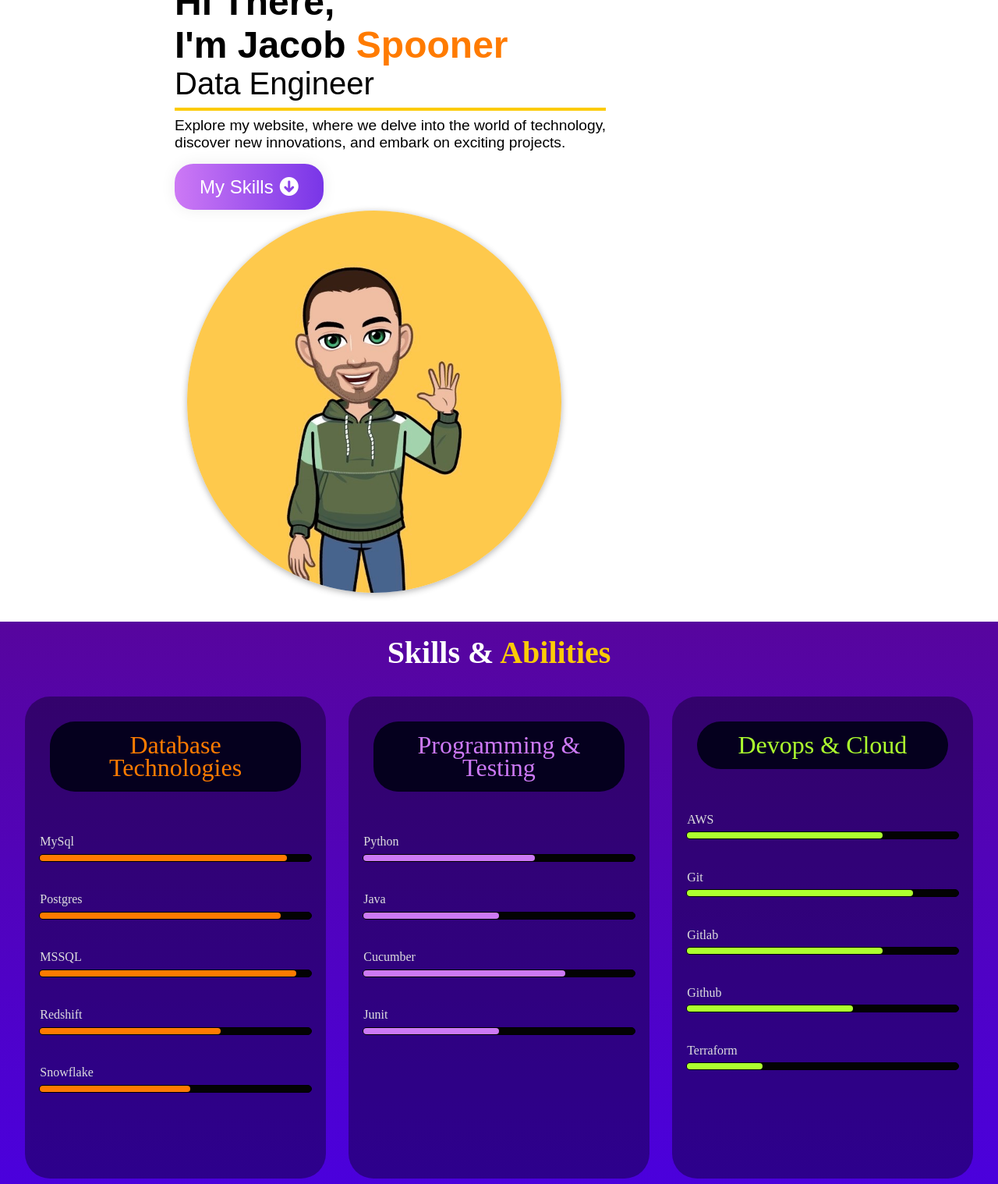
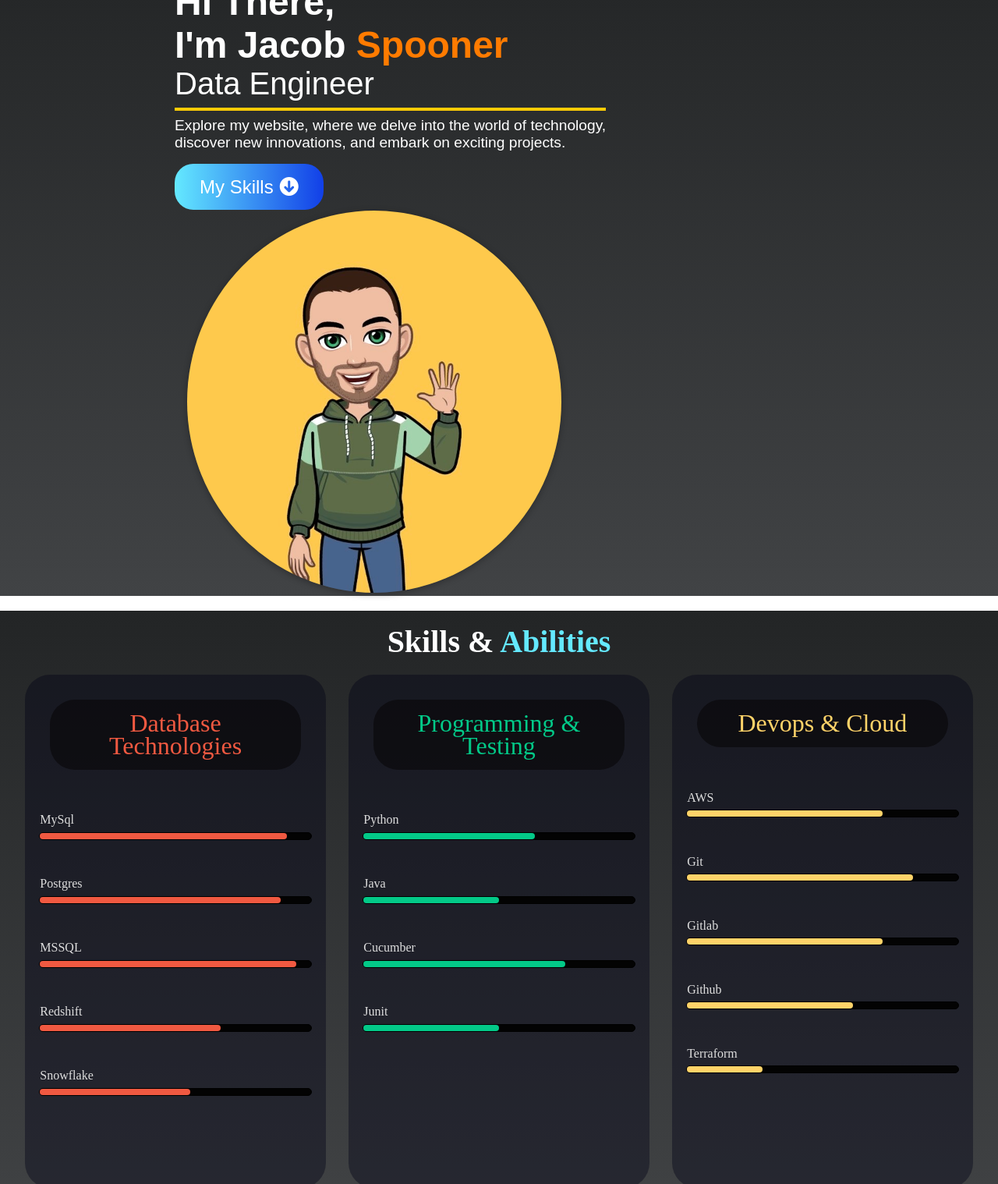
Before and after one commit to JSpooner11/Personal-Website, a plain HTML site: page index.html in a window 1280 px wide. Shown: the part 65-1583 px from the top of the page at 78% size. Drawn offline with Linux system fonts and the light colour scheme; a small style sheet from the web is missing; a web font is replaced by a local one.

Commit message:
Change colour design

```diff
--- a/assets/css/master.css
+++ b/assets/css/master.css
@@ -113,6 +113,7 @@ header  .social-icons a {
     gap: 1rem;
     min-height: 100vh;
     align-items: center;
+    background: linear-gradient(to bottom, #232526, #414345);
   }
 
 
@@ -131,12 +132,13 @@ header  .social-icons a {
     font-family: "Nunito", sans-serif;
     padding-left: 14rem;
     padding-top: 0rem;
-    color: black;
+    color: white;
 }
 
 .home .intro h2 {
     margin-bottom: 0;
     font-size: 3rem;
+    color: white;
 
 }
 
@@ -149,7 +151,7 @@ header  .social-icons a {
     font-size: 2.5rem;
     margin-top: 0rem;
     font-weight: normal;
-    color: black;
+    color: white;
 }
 
 .linebreak {
@@ -161,19 +163,18 @@ header  .social-icons a {
 
 .home .intro p {
     font-size: 1.2rem;
-    color: black;
+    color: white;
     margin-top: 0.5rem;
     margin-bottom: 2rem;
 }
 
 .home .btn  {
-    background-image: linear-gradient(to right, #cd79f5 0%, #7734e7  51%, #cd79f5  100%);
+    background-image: linear-gradient(to right, #64E9FF 0%, #103CE7  51%, #64E9FF  100%);
     padding: 1rem 2rem;
     text-align: center;
     transition: 0.5s;
     background-size: 200% auto;
     color: white;
-    box-shadow: 0 0 20px #eee;
     border-radius: 1.5rem;
     width: 15rem;
     font-size: 1.5rem;
@@ -200,18 +201,22 @@ header  .social-icons a {
 
 /* Skills section Starts */
 .skills {
-  background: linear-gradient(to bottom, #57059e, #4a00e0);
+  background: linear-gradient(to bottom, #232526, #414345);
   color:#fff;
+  height: auto;
+  font-family: "Trirong", serif;
 }
 
 .skills h1 {
   font-size: 2.5rem;
   text-align: center;
   padding-top: 1rem;
+  margin-bottom: 1.2rem;
+  margin-top: 1.2rem;
 }
 
 .skills h1 span{
-  color: #fccb06;
+  color: #64E9FF;
 }
 
 .skills .container {
@@ -246,8 +251,8 @@ header  .social-icons a {
   font-size: 2rem;
   font-weight: normal;
   text-align:center;
-  color:#ff7b00;
-  background: rgba(0, 0, 22, 0.9);
+  color:#F05941;
+  background: rgb(4, 3, 3, 0.5);
   padding: 1rem;
   margin-left: 2rem;
   margin-right: 2rem;
@@ -258,12 +263,12 @@ header  .social-icons a {
 }
 
 h2.programming {
-  color:#cd79f5;
+  color:#03C988;
   /* text-shadow: 1px 1px 5px #000, 0 0 10px #cd79f5, 0 0 20px #cd79f5; */
 }
 
 h2.devops {
-  color:greenyellow;
+  color:#FFD369;
   /* text-shadow: 1px 1px 5px #000, 0 0 10px greenyellow, 0 0 20px greenyellow; */
 }
 
@@ -278,7 +283,7 @@ h2.devops {
 }
 
 .skill li {
-  margin-bottom:4rem;
+  margin-bottom:4.5rem;
   background:#030303;
   height:0.5rem;
   border-radius:0.5rem;
@@ -303,7 +308,7 @@ h2.devops {
   height: 0.5rem;
   margin: 0.2rem 0;
   border-radius:0.5rem;
-  background: #ff7b00;
+  background: #F05941;
   position: absolute;
   /* box-shadow: 0px 0px 10px 1px rgba(255, 145, 0, 0.6); */
 }
@@ -312,7 +317,7 @@ h2.devops {
   height: 0.5rem;
   margin: 0.2rem 0;
   border-radius:0.5rem;
-  background: #cd79f5;
+  background: #03C988;
   position: absolute;
   /* box-shadow: 0px 0px 10px 1px rgba(255, 145, 0, 0.6); */
 }
@@ -321,7 +326,7 @@ h2.devops {
   height: 0.5rem;
   margin: 0.2rem 0;
   border-radius:0.5rem;
-  background: greenyellow;
+  background: #FFD369;
   position: absolute;
   /* box-shadow: 0px 0px 10px 1px rgba(255, 145, 0, 0.6); */
 }
--- a/index.html
+++ b/index.html
@@ -4,6 +4,7 @@
     <link rel="stylesheet" href="./assets/css/master.css" />
     <link rel="stylesheet" href="https://cdnjs.cloudflare.com/ajax/libs/font-awesome/4.7.0/css/font-awesome.min.css">
     <link rel="stylesheet" href="https://cdnjs.cloudflare.com/ajax/libs/font-awesome/6.0.0/css/all.min.css" integrity="sha512-v8wWQC2mNM3Hw1DVY0A3aHtIwzS9ONH0MVIsiF4Nq7sSotVh1MTI5prDTqt23ddjZ2ziqIVIK61PSSkgzqG1jA==" crossorigin="anonymous" referrerpolicy="no-referrer" />
+    <link rel="stylesheet" href="https://fonts.googleapis.com/css?family=Trirong">
     <meta name="viewport" content="width=device-width, initial-scale=1.0">
     <title>Jacob Spooner</title>
 </head>
```
